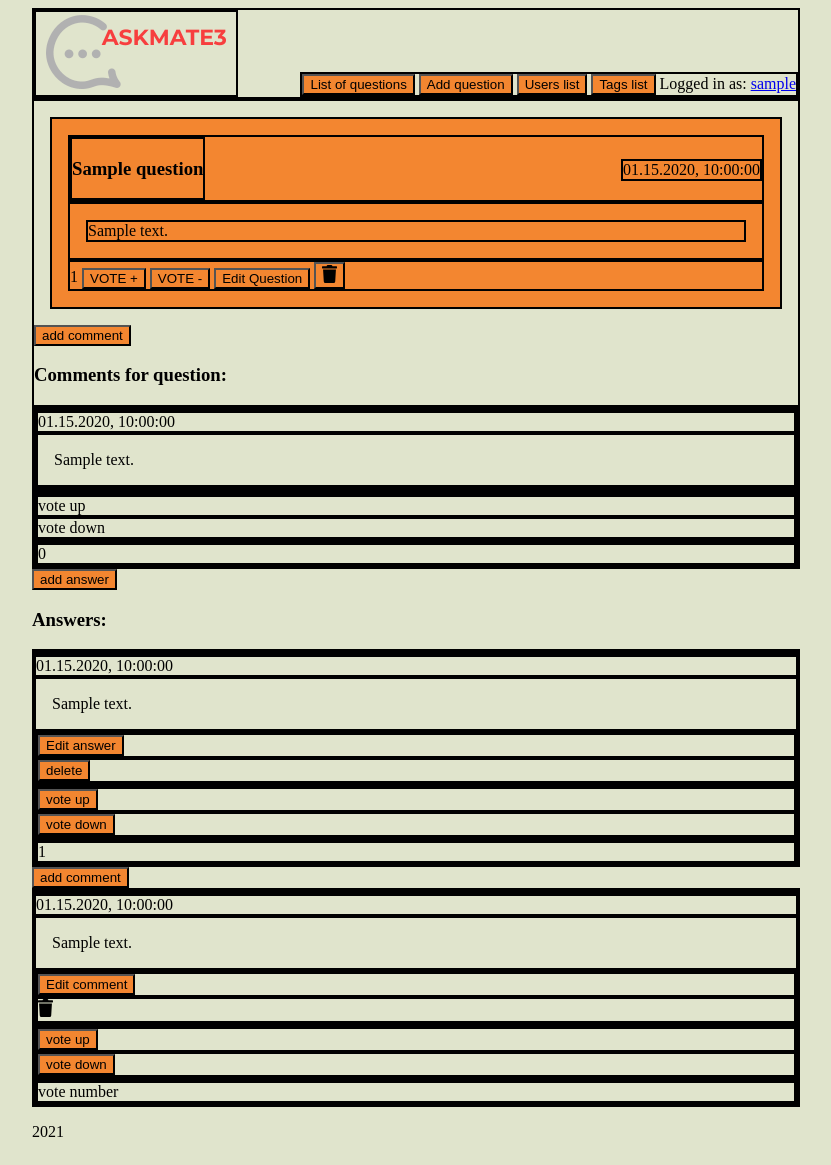
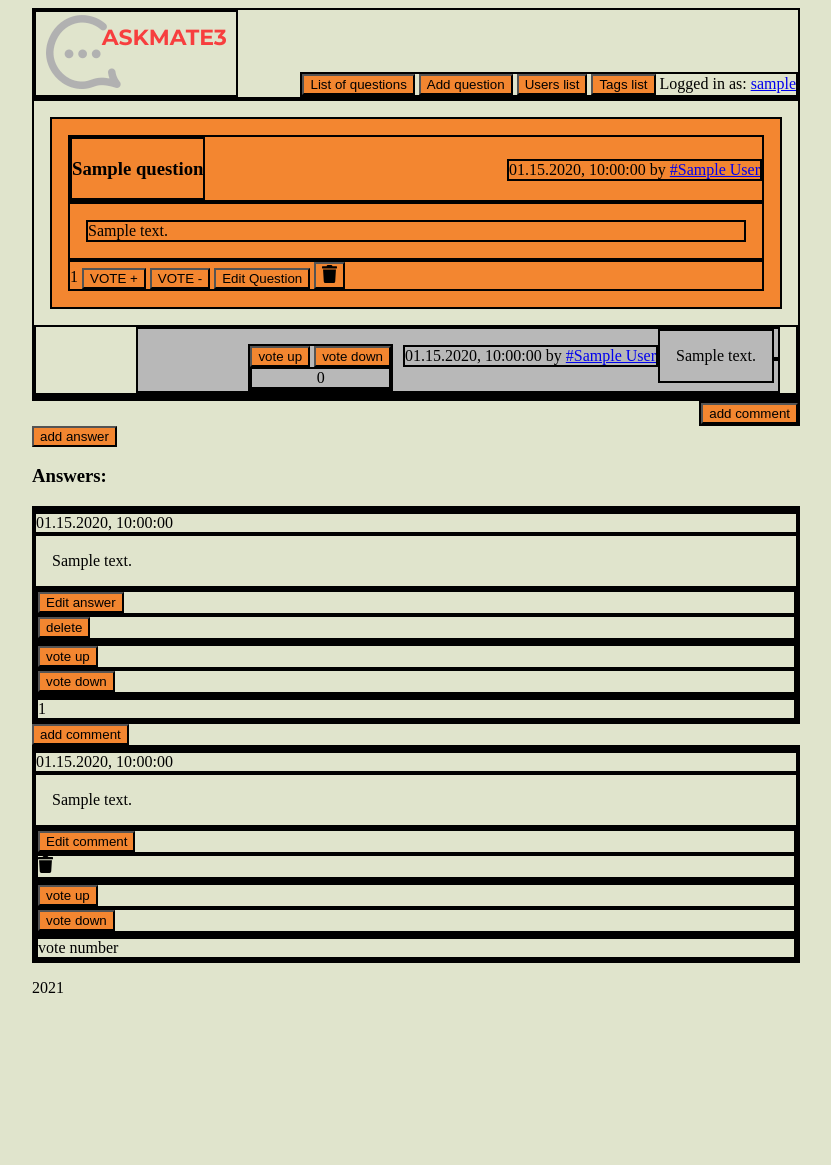
Before and after one commit to lukrydz/stackovrflw-clone-flask, a Flask app: template templates/question.html in a window 1280 px wide. Shown: the whole page, without its empty margins (224-1055 px from the left). After the commit the page ends 993 px from the top, so only its background shows below. Run offline with Flask 2, Linux system fonts and the light colour scheme; the template is opened without the code that fills it: most values are stand-ins (such as "Sample title", 1, 10 or a date in 2020).

Commit message:
Question and comments flexed.

```diff
--- a/static/style.css
+++ b/static/style.css
@@ -60,5 +60,36 @@ a.questions {
 }
 
 .options_bar {
-    justify-content: right;
+    align-content: flex-end;
 }
+
+.container {
+    display: flex;
+    flex-direction: column;
+
+}
+
+.comments_for_question {
+    display: flex;
+    width: calc(60vw - 10vw);
+    align-self: flex-end;
+    margin-right: 1em;
+    justify-content: flex-end;
+    align-items: baseline;
+    background-color: #b8b8b8;
+}
+
+.comment_options {
+    margin-right: 10px;
+}
+
+.votes {
+    display: flex;
+    justify-content: center;
+}
+
+#add_comment {
+    display: flex;
+    flex-direction: column;
+    align-self: flex-end;
+}
--- a/templates/question.html
+++ b/templates/question.html
@@ -7,7 +7,7 @@
                 <h3>{{ question_data['title'] }}</h3>
             </div>
             <div class="submission_time">
-                {{ question_data['submission_time'].strftime("%m.%d.%Y, %H:%M:%S") }}
+                {{ question_data['submission_time'].strftime("%m.%d.%Y, %H:%M:%S") }} by <a href="{{ url_for('userpage', user_id=question_data.author) }}"> #{{ question_data.author }}</a>
             </div>
         </div>
 
@@ -25,39 +25,31 @@
             {{ question_data['vote_number'] }}
             <button onclick="document.href='{{ url_for('index') }}'">VOTE +</button>
             <button onclick="document.href='{{ url_for('index') }}'">VOTE -</button>
-                <button onclick="document.href='{{ url_for('display_edit_question', question_id=question_data['id']) }}'">Edit Question</button>
+            <button onclick="document.href='{{ url_for('display_edit_question', question_id=question_data['id']) }}'">Edit Question</button>
 
-                <BUTTON><a href="{{ url_for("delete_question", question_id=question_data['id']) }}"
-                   onclick="return confirm('Are you sure?')">
+                <BUTTON><a href="{{ url_for("delete_question", question_id=question_data['id']) }}" onclick="return confirm('Are you sure?')">
                 <img alt="" src="{{ url_for('static', filename="trash-solid.svg") }}" style="width: 15px"/></a></BUTTON>
 
         </div>
     </div>
-
-
-
-    <span><a href="{{ url_for('comment_question', question_id=question_data['id']) }}">
-        <button>add comment</button>
-    </a></span>
-
-
-    <h3>Comments for question:</h3>
-
+    <div class="container">
 
     {% for comment in comments_for_question %}
-        <div class="box comment_for_question">
-            <div class="box_title">
 
-            </div>
+    <div class="comments_for_question">
+    <div class="comment_options">
+        <button>vote up</button>
+                <button>vote down</button>
+
+                <div class="votes">0</div>
+    </div>
             <div>
-                {{ comment['submission_time'].strftime("%m.%d.%Y, %H:%M:%S") }}
+                {{ comment['submission_time'].strftime("%m.%d.%Y, %H:%M:%S") }} by <a href="{{ url_for('userpage', user_id=comment.author) }}">#{{ comment.author }}</a>
             </div>
             <div class="box_message">
                 {{ comment['message'] }}
             </div>
-
-
-            <div class="box_edit_delete">
+            <div class="box_options">
             {% if userid == comment['author'] %}
                 <div class="edit">
 
@@ -73,18 +65,17 @@
                 {% endif %}
                 </div>
 
+            </div>
+            <div>
 
             </div>
-            <div class="box_vote">
-                <div>vote up</div>
-                <div>vote down</div>
-                <div></div>
-                <div>0</div>
-            </div>
-        </div>
+    </div>
     {% endfor %}
 
-
+        </div>
+    <div id="add_comment">
+        <button onclick="document.href='{{ url_for('comment_question', question_id=question_data['id']) }}'">add comment</button>
+    </div>
     <span><a href="{{ url_for('add_answer', question_id=question_data['id']) }}">
         <button>add answer</button>
     </a></span>
@@ -132,8 +123,6 @@
             </div>
         </div>
 
-        {#            {{ comment_for_answers[answer['id']] }}#}
-
         <span><a href="{{ url_for('comment_answer', question_id=question_data['id'], answer_id=answer['id']) }}">
                 <button>add comment</button>
             </a></span>
```
